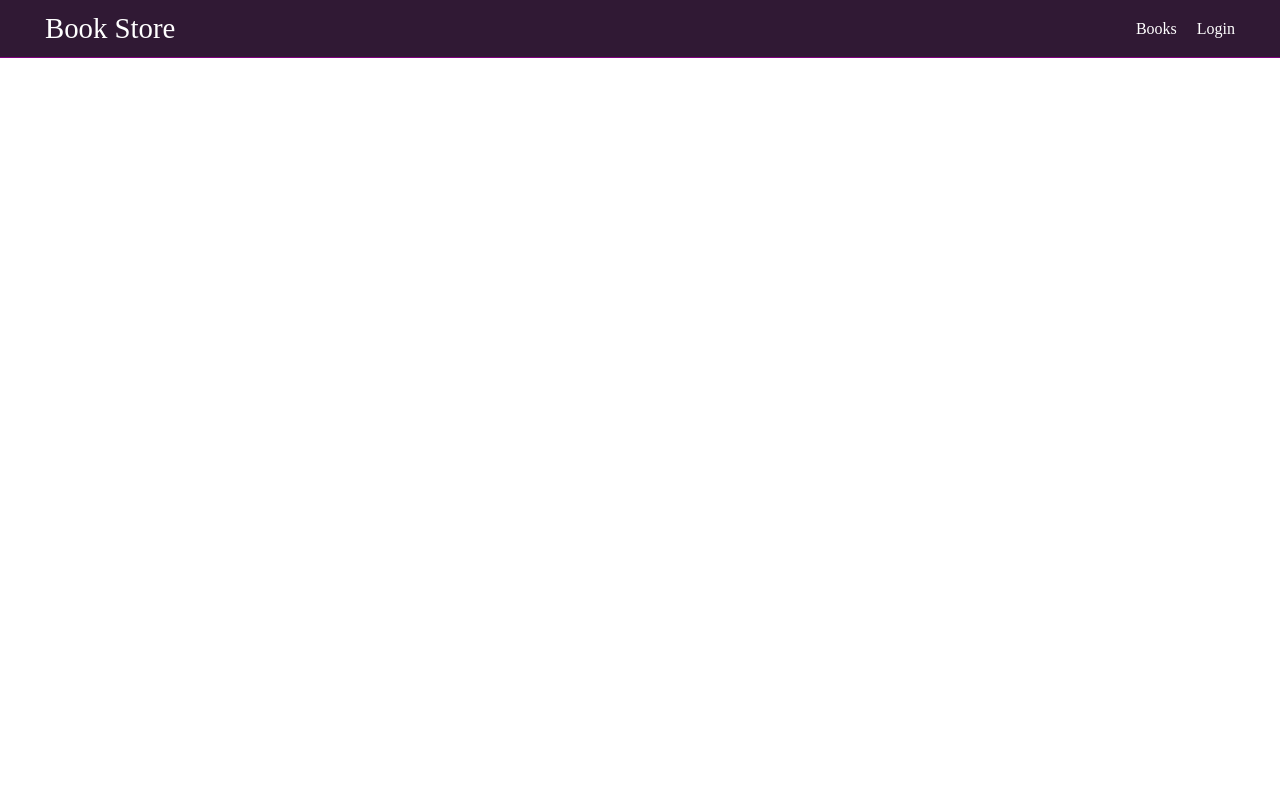
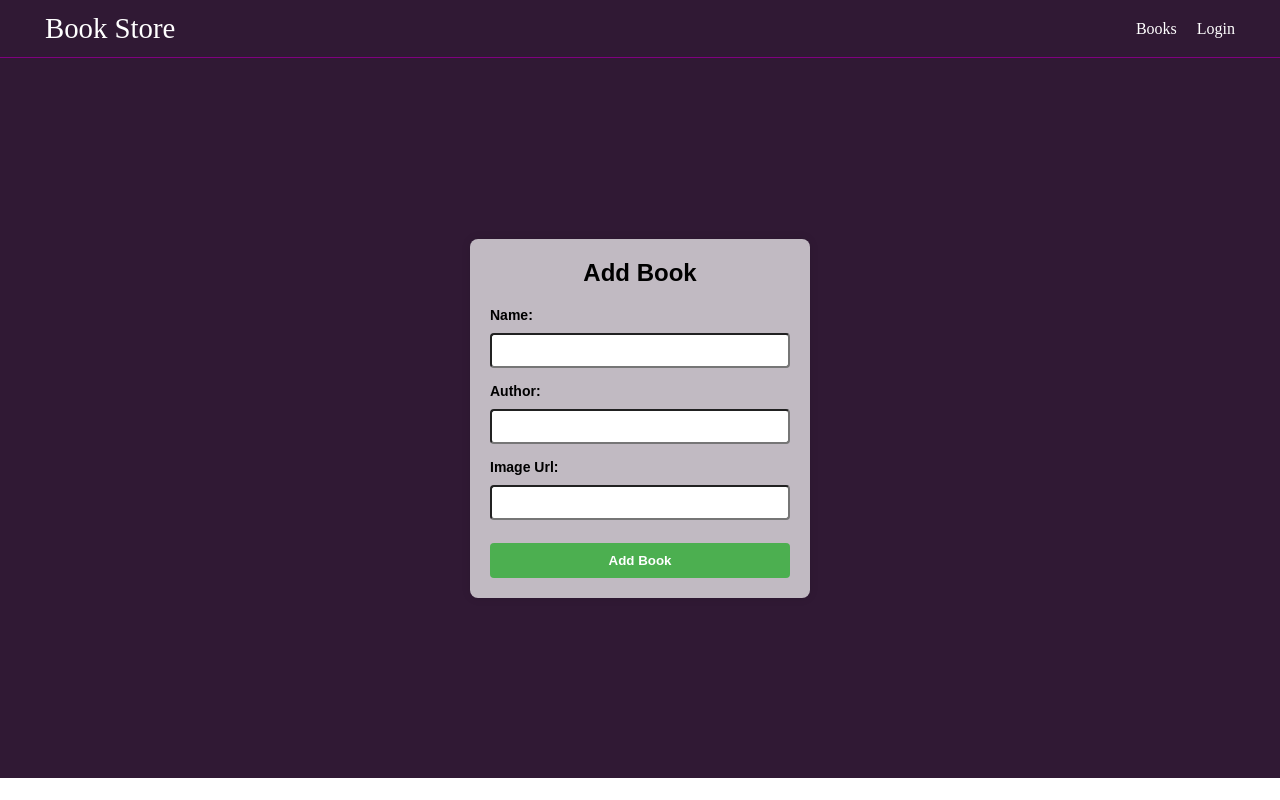
Before and after one commit to yasindu2000/Bookstore-Management-System, a React (Vite) app in the folder client/: page /addbook in a window 1280 px wide. Built offline with nearby package versions, Linux system fonts and the light colour scheme; no server answers.

Commit message:
implement add book page

```diff
--- a/client/src/App.jsx
+++ b/client/src/App.jsx
@@ -8,6 +8,7 @@ import AddStudent from "./components/AddStudent";
 import { useEffect, useState } from "react";
 import Logout from "./components/Logout";
 import axios from 'axios';
+import AddBook from "./components/AddBook";
 
 function App() {
   axios.defaults.withCredentials = true
@@ -39,6 +40,7 @@ function App() {
         <Route path="/dashboard" element={<Dashboard/>} />
         <Route path="/addstudent" element={<AddStudent/>} />
         <Route path="/logout" element={<Logout setRole = {setRole}/>} />
+        <Route path="/addbook" element={<AddBook/>} />
 
       </Routes>
     </BrowserRouter>
--- /dev/null
+++ b/client/src/components/AddBook.jsx
@@ -0,0 +1,61 @@
+import React, { useState } from "react";
+import "../CSS/Login.css";
+import axios from "axios";
+import { useNavigate } from "react-router-dom";
+
+function AddBook() {
+
+  const [name, setName] = useState("");
+  const [author, setAuthor] = useState("");
+  const [imageUrl, setImageUrl] = useState("");
+  const navigate = useNavigate()
+
+  const handleSubmit = (e) => {
+    e.preventDefault()
+
+    axios.post("http://localhost:3001/book/add", {name, author, imageUrl})
+    .then(res => {
+        console.log(res)
+    })
+    .catch(err => console.log(err))
+  };
+
+  return (
+    <div className="student-form-container">
+      <form action="" className="student-form" onSubmit={handleSubmit}>
+        <h2 className="">Add Book</h2>
+
+        <div className="form-group">
+          <label htmlFor="name" className="">
+            Name:
+          </label>
+          <input type="text" className="" name="name" id="name"
+          onChange={(e) => setName(e.target.value)} />
+        </div>
+
+        <div className="form-group">
+          <label htmlFor="author" className="">
+            Author:
+          </label>
+          <input type="text" className="" name="author" id="author"
+          onChange={(e) => setAuthor(e.target.value)}/>
+        </div>
+
+        <div className="form-group">
+          <label htmlFor="imageUrl" className="">
+            Image Url:
+          </label>
+          <input type="text" className="" name="imageUrl" id="imageUrl"
+          onChange={(e) => setImageUrl(e.target.value)}/>
+        </div>
+
+
+        <button type="submit" className="">
+          Add Book
+        </button>
+      </form>
+    </div>
+  )
+}
+
+export default AddBook
```
